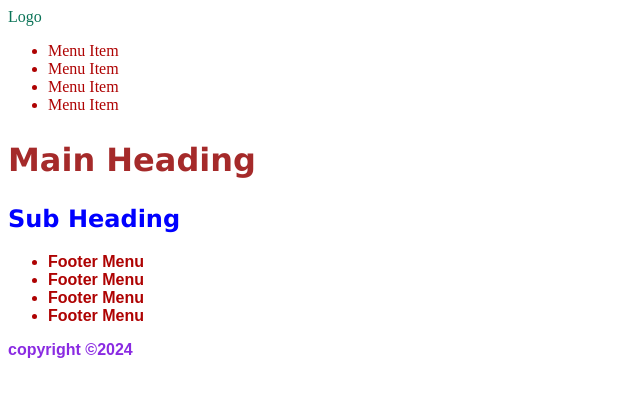
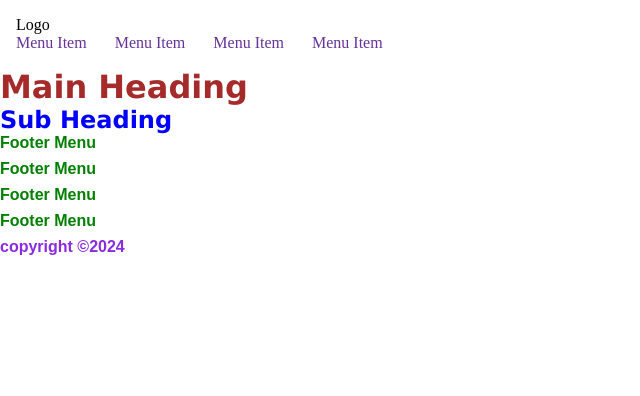
Before and after one commit to lukasebnoether/Responsive_Design_24, a plain HTML site: page demo-projekt/index.html in a window 1280 px wide. Shown: the whole page, without its empty margins (0-640 px from the left). Drawn offline with Linux system fonts and the light colour scheme.

Commit message:
Aktueller Stand

```diff
--- a/demo-projekt/index.html
+++ b/demo-projekt/index.html
@@ -12,10 +12,10 @@
         <div>Logo</div>
         <nav>
             <ul>
-                <li>Menu Item</li>
-                <li>Menu Item</li>
-                <li>Menu Item</li>
-                <li>Menu Item</li>
+                <li class="liste-header">Menu Item</li>
+                <li class="liste-header">Menu Item</li>
+                <li class="liste-header">Menu Item</li>
+                <li class="liste-header">Menu Item</li>
             </ul>
         </nav>
     </header>
@@ -32,14 +32,15 @@
     <footer>
         <nav>
             <ul>
-                <li>Footer Menu</li>
-                <li>Footer Menu</li>
-                <li>Footer Menu</li>
-                <li>Footer Menu</li>
+                <li class="liste-footer">Footer Menu</li>
+                <li class="liste-footer">Footer Menu</li>
+                <li class="liste-footer">Footer Menu</li>
+                <li class="liste-footer">Footer Menu</li>
             </ul>
         </nav>
         <div>copyright ©2024</div>
     </footer>
+    <script src="script.js"></script>
 
 </body>
 </html>
--- a/demo-projekt/script.js
+++ b/demo-projekt/script.js
@@ -0,0 +1 @@
+console.log ("Hello World!");
--- a/demo-projekt/styles.css
+++ b/demo-projekt/styles.css
@@ -1,8 +1,17 @@
+* {padding: 0;
+margin: 0;}
+
+ul {
+    list-style-type: none;
+}
+
+
 header {
-    color: rgb(10, 115, 87);
+    padding: 16px;
 }
 li {
-    color: rgb(174, 2, 2);
+    margin-bottom: 8px;
+
 }
 footer {
     color: blueviolet;
@@ -21,3 +30,13 @@ h2 {
     font-family: Verdana, Geneva, Tahoma, sans-serif;
     font-size: 24px;
 }
+
+.liste-header{
+    color: rebeccapurple;
+    display: inline;
+    margin-right: 24px;
+}
+
+.liste-footer{
+    color: green;
+}
```
